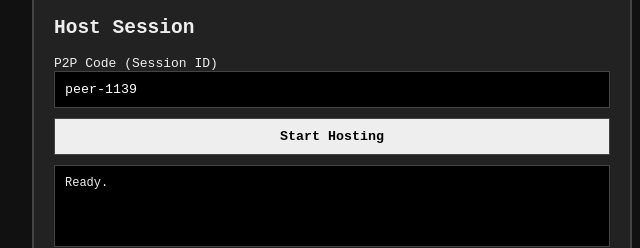
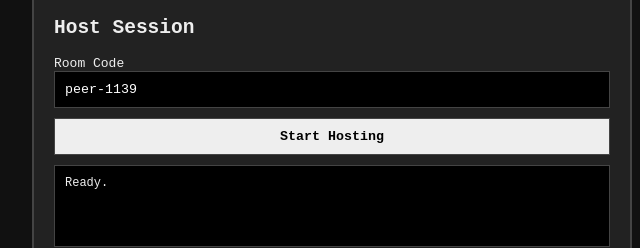
Before and after one commit to TheRealFame/OpenRemotePlay, a website: page apps/minimal-web-client/index.html in a window 1280 px wide. Both pictures are taken after a click on the element "HOST". Shown: the part 338-586 px from the top of the page, 308-948 px from the left. Drawn offline with Linux system fonts and the light colour scheme; files whose address does not match are found by name.

Commit message:
style(apps): change P2P Code to Room Code for better UX, add nearcade placeholder example

```diff
--- a/apps/minimal-web-client/index.html
+++ b/apps/minimal-web-client/index.html
@@ -121,7 +121,7 @@
   <div class="panel" id="panelHost">
     <button class="back-btn" onclick="showLanding()">Back</button>
     <h2>Host Session</h2>
-    <label>P2P Code (Session ID)</label>
+    <label>Room Code</label>
     <input type="text" id="hostCode">
     <button onclick="startHost()" id="btnStartHost">Start Hosting</button>
     <div class="log" id="hostLog">Ready.</div>
@@ -131,8 +131,8 @@
   <div class="panel" id="panelJoin">
     <button class="back-btn" onclick="showLanding()">Back</button>
     <h2>Join Session</h2>
-    <label>P2P Code</label>
-    <input type="text" id="joinCode" placeholder="Enter P2P Code">
+    <label>Room Code</label>
+    <input type="text" id="joinCode" placeholder="e.g. 13crybj-197u3n">
     <!-- Signaling URL is handled automatically under the hood -->
     <input type="hidden" id="joinSigUrl" value="ws://localhost:3001/signaling">
     <button onclick="startJoin()" id="btnJoin">Connect</button>
```
